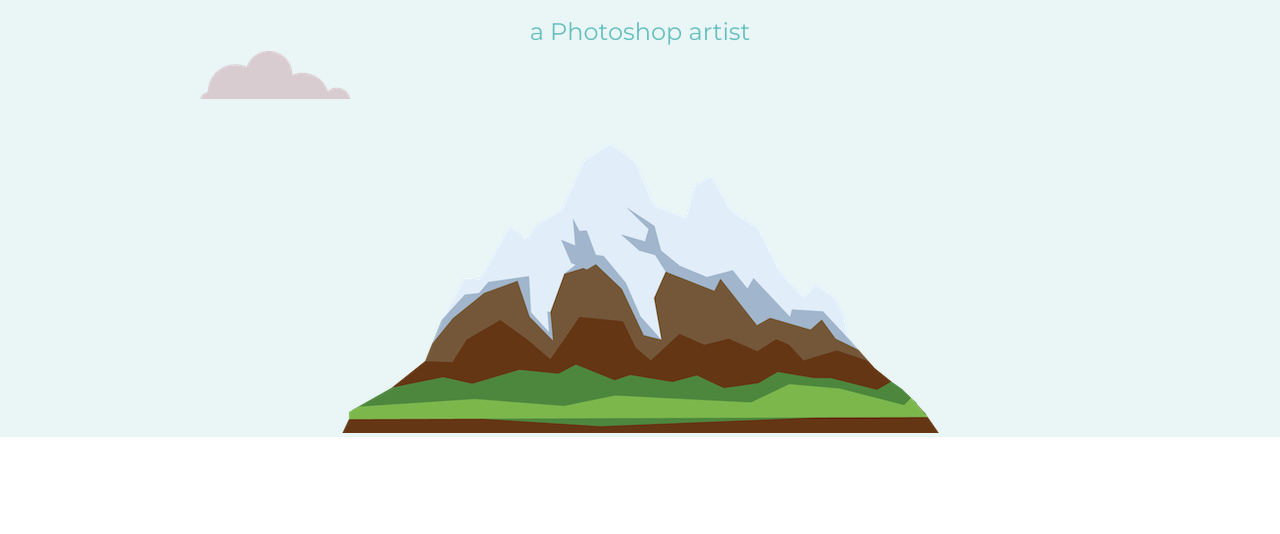
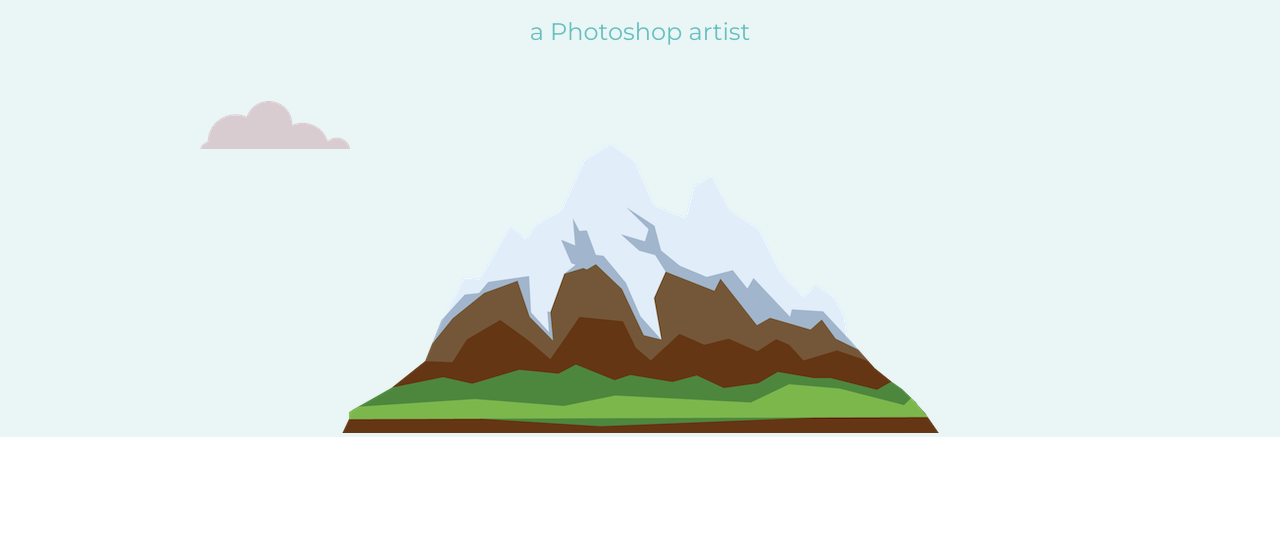
Before and after one commit to abdulmohiz01/Skylark, a plain HTML site: page index.html in a window 1280 px wide. Shown: the part 249-783 px from the top of the page. Drawn offline with Linux system fonts and the light colour scheme.

Commit message:
Update styles.css

```diff
--- a/css/styles.css
+++ b/css/styles.css
@@ -49,7 +49,7 @@ h3{
 }
 .bottom-cloud{
   position: absolute;
-  top: 300px;
+  top: 350px;
   left: 200px;
 }
 .top-cloud{
```
